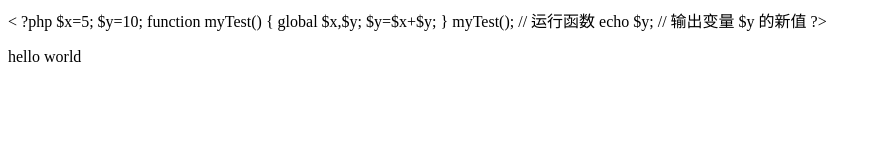
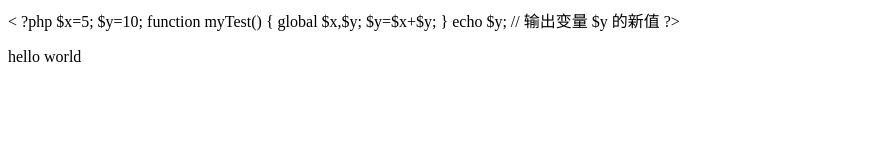
Before and after one commit to U9X8643/html_code, a plain HTML site: page Ajax.html in a window 1280 px wide. Shown: the whole page, without its empty margins (0-881 px from the left). Drawn offline with Linux system fonts and the light colour scheme.

Commit message:
second modification
subtract one function

```diff
--- a/Ajax.html
+++ b/Ajax.html
@@ -12,7 +12,7 @@ function myTest() {
    $y=$x+$y;
 }
 
-myTest(); // 运行函数
+
 echo $y; // 输出变量 $y 的新值
 ?>
 
```
